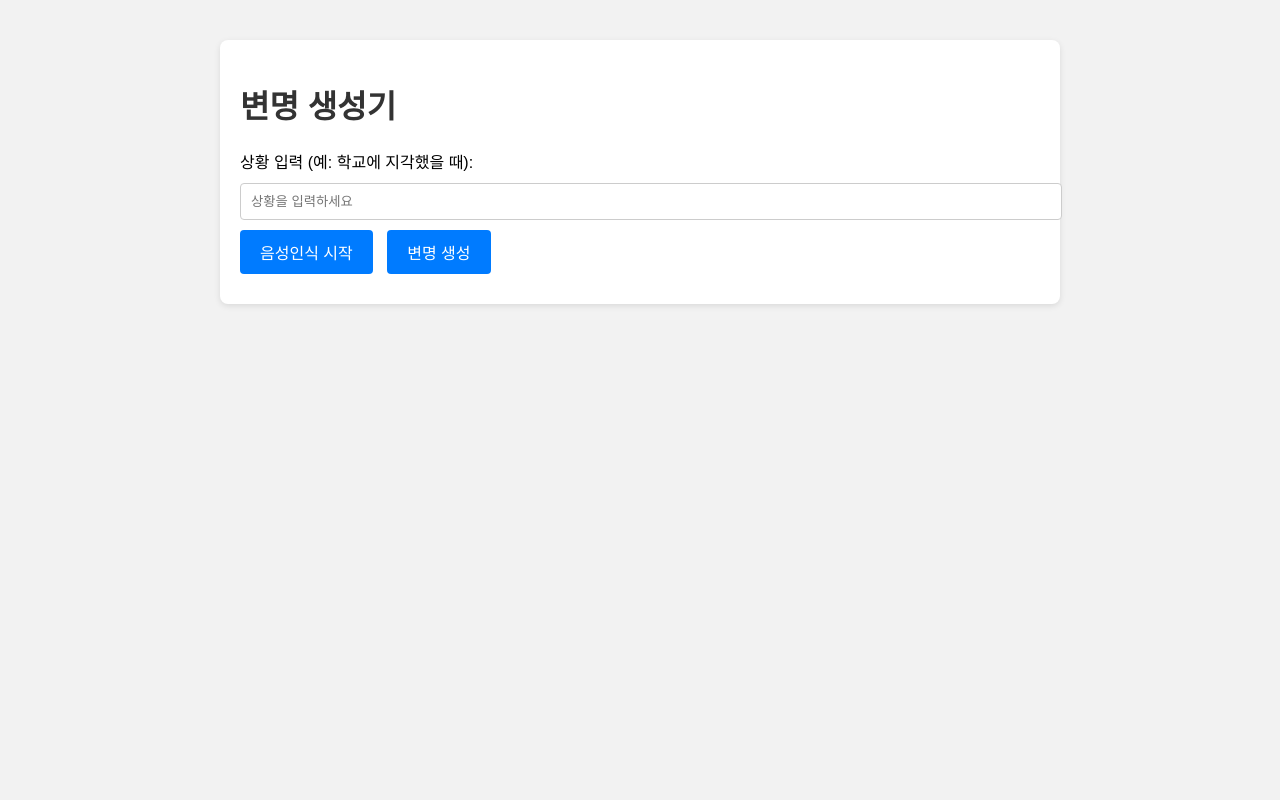
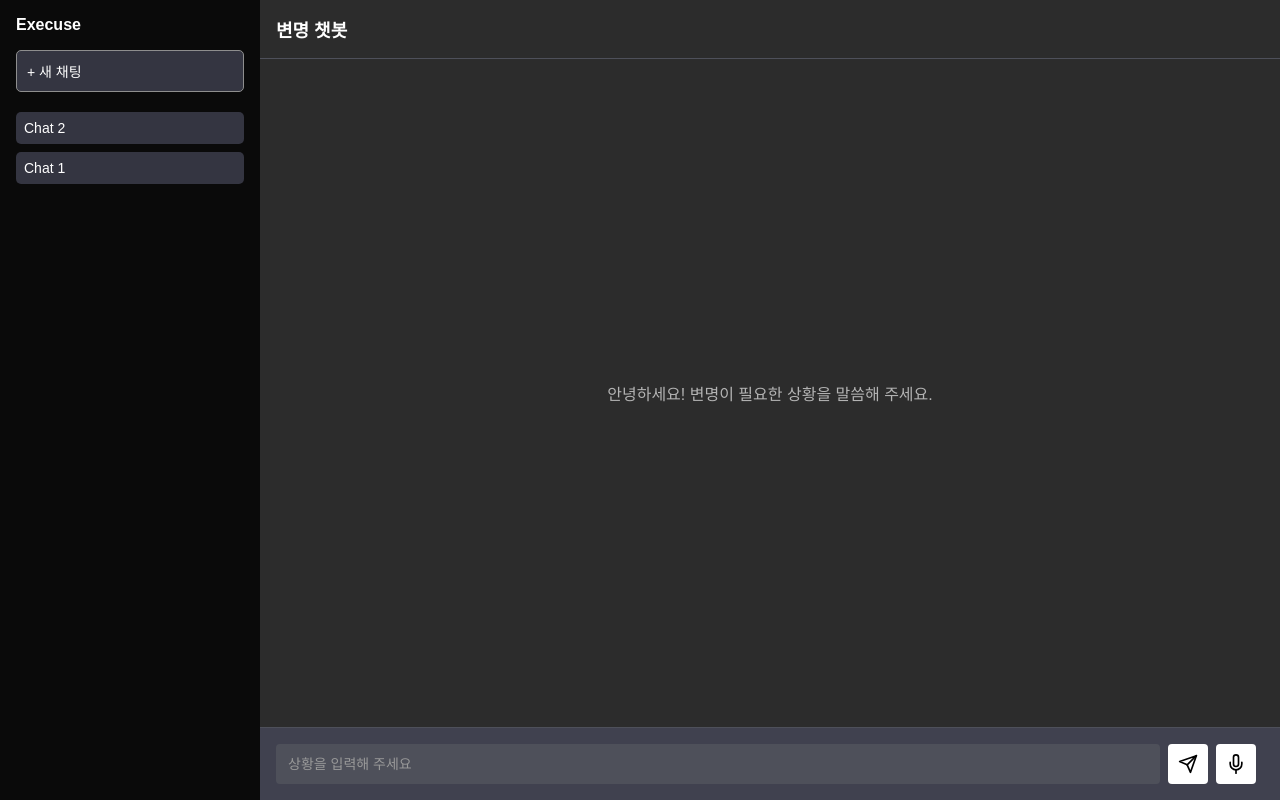
Before and after one commit to 3x-haust/2025_ScRaPYarD_Busan, a Flask app: page / in a window 1280 px wide. Run offline with Flask 3, Linux system fonts and the light colour scheme; some web fonts are replaced.

Commit message:
feat: chatbot +

```diff
--- a/app.py
+++ b/app.py
@@ -1,17 +1,38 @@
-from flask import Flask, render_template, request
+from flask import Flask, render_template, request, jsonify, redirect, url_for
+from flask_sqlalchemy import SQLAlchemy
+from datetime import datetime
 import requests
-import json
 
 app = Flask(__name__)
+app.config['SQLALCHEMY_DATABASE_URI'] = 'sqlite:///chat.db'
+app.config['SQLALCHEMY_TRACK_MODIFICATIONS'] = False
+db = SQLAlchemy(app)
 
 GEMINI_API_URL = "https://generativelanguage.googleapis.com/v1beta/models/gemini-2.0-flash:generateContent"
 API_KEY = "AIzaSyDaeq4-vLjj5iGhbsCwZEZFKtqOHXY0lSQ"
 
+class ChatSession(db.Model):
+    id = db.Column(db.Integer, primary_key=True)
+    created_at = db.Column(db.DateTime, default=datetime.utcnow)
+    messages = db.relationship('ChatMessage', backref='session', lazy=True)
+
+class ChatMessage(db.Model):
+    id = db.Column(db.Integer, primary_key=True)
+    sender = db.Column(db.String(10))
+    message = db.Column(db.Text)
+    timestamp = db.Column(db.DateTime, default=datetime.utcnow)
+    session_id = db.Column(db.Integer, db.ForeignKey('chat_session.id'), nullable=False)
+
+    def to_dict(self):
+        return {
+            "id": self.id,
+            "sender": self.sender,
+            "message": self.message,
+            "timestamp": self.timestamp.isoformat(),
+            "session_id": self.session_id
+        }
+
 def generate_excuse(situation: str) -> str:
-    """
-    주어진 상황에 대해 상상력이 넘치고 엉뚱하며, 웃음을 자아내는 변명을
-    Google Gemini API를 통해 생성합니다.
-    """
     prompt = f"""
 다음 상황에 대해 상상력이 넘치고 엉뚱하며, 웃음을 자아내는 재치있는 변명을 만들어줘.
 변명이 너무 길어서는 안돼.
@@ -27,33 +48,62 @@ A: 코끼리가 집 문을 막고 있어서, 밀고 나오느라 늦었어요.
             "parts": [{"text": prompt}]
         }]
     }
-
-    headers = {
-        "Content-Type": "application/json"
-    }
-
+    headers = {"Content-Type": "application/json"}
     try:
         response = requests.post(f"{GEMINI_API_URL}?key={API_KEY}", json=payload, headers=headers)
         response.raise_for_status()
         data = response.json()
-
         candidates = data.get("candidates")
         if candidates and isinstance(candidates, list) and len(candidates) > 0:
             excuse = candidates[0].get("content", {}).get("parts", [{}])[0].get("text")
             if excuse:
                 return excuse.strip()
-
-        return "변명을 생성할 수 없습니다. 응답 데이터: " + json.dumps(data, ensure_ascii=False)
+        return "변명을 생성할 수 없습니다."
     except Exception as e:
         return f"API 호출 중 오류가 발생했습니다: {e}"
 
-@app.route("/", methods=["GET", "POST"])
+@app.route('/')
 def index():
-    excuse = None
-    if request.method == "POST":
-        situation = request.form.get("situation", "")
-        excuse = generate_excuse(situation)
-    return render_template("index.html", excuse=excuse)
+    session_id = request.args.get('session_id', None)
+    messages = []
+    if session_id:
+        messages = ChatMessage.query.filter_by(session_id=session_id).order_by(ChatMessage.timestamp).all()
+    sessions = ChatSession.query.order_by(ChatSession.created_at.desc()).all()
+    return render_template('index.html', messages=messages, sessions=sessions, current_session_id=session_id)
 
-if __name__ == "__main__":
-    app.run(host="0.0.0.0", port=8443, debug=True)
+@app.route('/new_chat', methods=['GET'])
+def new_chat():
+    new_session = ChatSession()
+    db.session.add(new_session)
+    db.session.commit()
+    return redirect(url_for('index', session_id=new_session.id))
+
+@app.route('/generate', methods=['POST'])
+def generate():
+    data = request.get_json()
+    situation = data.get('situation', '')
+    session_id = data.get('session_id')
+    if not session_id:
+        return jsonify({"error": "session_id is required"}), 400
+
+    user_msg = ChatMessage(sender='user', message=situation, session_id=session_id)
+    db.session.add(user_msg)
+    db.session.commit()
+
+    excuse = generate_excuse(situation)
+
+    bot_msg = ChatMessage(sender='bot', message=excuse, session_id=session_id)
+    db.session.add(bot_msg)
+    db.session.commit()
+
+    return jsonify({"excuse": excuse})
+
+@app.route('/history', methods=['GET'])
+def history():
+    messages = ChatMessage.query.order_by(ChatMessage.timestamp).all()
+    return jsonify([msg.to_dict() for msg in messages])
+
+if __name__ == '__main__':
+    with app.app_context():
+        db.create_all()
+    app.run(host='0.0.0.0', port=8443, debug=True)
--- a/requirements.txt
+++ b/requirements.txt
@@ -1,2 +1,3 @@
-Flask
-requests
+Flask==2.2.5
+Flask_SQLAlchemy==3.0.3
+requests==2.31.0
--- a/templates/index.html
+++ b/templates/index.html
@@ -1,127 +1,194 @@
-<!doctype html>
+<!DOCTYPE html>
 <html lang="ko">
 <head>
   <meta charset="utf-8">
-  <title>변명 생성기</title>
+  <title>변명 챗봇 (Dark Mode)</title>
+  <meta name="viewport" content="width=device-width, initial-scale=1">
+  <link href="https://cdn.jsdelivr.net/gh/orioncactus/pretendard/dist/web/static/pretendard.css" rel="stylesheet">
   <style>
-    body {
-      font-family: Arial, sans-serif;
-      margin: 40px;
-      background: #f2f2f2;
-    }
-    .container {
-      max-width: 800px;
-      margin: auto;
-      background: #fff;
-      padding: 20px;
-      border-radius: 8px;
-      box-shadow: 0 2px 6px rgba(0,0,0,0.1);
-    }
-    h1, h2 {
-      color: #333;
-    }
-    input[type="text"] {
-      width: 100%;
-      padding: 10px;
-      margin-top: 10px;
-      border: 1px solid #ccc;
-      border-radius: 4px;
-    }
-    button {
-      padding: 10px 20px;
-      margin-top: 10px;
-      margin-right: 10px;
-      border: none;
-      border-radius: 4px;
-      background-color: #007BFF;
-      color: #fff;
-      font-size: 16px;
-      cursor: pointer;
-    }
-    button:hover {
-      background-color: #0056b3;
-    }
-    .excuse {
-      background: #fafafa;
-      padding: 20px;
-      border-radius: 4px;
-      margin-top: 20px;
-      white-space: pre-wrap;
-      border: 1px solid #e0e0e0;
-    }
-    .status {
-      margin-top: 10px;
-      color: #555;
+    * { margin: 0; padding: 0; box-sizing: border-box; }
+    body { font-family: 'Pretendard', sans-serif; background-color: #1c1b1b; color: #fff; display: flex; height: 100vh; overflow: hidden; }
+
+    .sidebar { width: 260px; background-color: #0a0a0a; display: flex; flex-direction: column; padding: 16px; }
+    .sidebar-header { margin-bottom: 16px; }
+    .sidebar-title { font-size: 16px; font-weight: 600; }
+    .new-chat { width: 100%; background-color: #343541; border: 1px solid #8e8e8e; border-radius: 5px; color: #fff; padding: 10px; margin-bottom: 20px; cursor: pointer; text-align: left; font-size: 14px; transition: background-color 0.2s; }
+    .new-chat:hover { background-color: #4e505a; }
+    .chat-history { flex: 1; overflow-y: auto; }
+    .chat-item { background-color: #343541; border-radius: 5px; padding: 8px; margin-bottom: 8px; font-size: 14px; cursor: pointer; transition: background-color 0.2s; }
+    .chat-item:hover { background-color: #4e505a; }
+
+    .main { flex: 1; display: flex; flex-direction: column; background-color: #2c2c2c; position: relative; }
+    .chat-header { padding: 16px; border-bottom: 1px solid #4e505a; background-color: #2c2c2c; display: flex; align-items: center; justify-content: space-between; }
+    .chat-header-title { font-size: 18px; font-weight: 600; }
+    .chat-body { flex: 1; overflow-y: auto; padding: 20px; position: relative; }
+    .empty-chat { position: absolute; top: 50%; left: 50%; transform: translate(-50%, -50%); font-size: 16px; color: #b3b3b3; text-align: center; pointer-events: none; }
+
+    .chat-input { border-top: 1px solid #4e505a; padding: 16px; background-color: #40414f; display: flex; align-items: center; }
+    .chat-input input[type="text"] { flex: 1; border: none; border-radius: 4px; padding: 12px; margin-right: 8px; background-color: #4e505a; color: #fff; font-size: 14px; }
+    .chat-input input[type="text"]::placeholder { color: #999; }
+    .chat-input button { border: none; border-radius: 4px; padding: 10px; background-color: #ffffff; color: #000; cursor: pointer; margin-right: 8px; transition: background-color 0.2s; display: flex; align-items: center; justify-content: center; }
+    .chat-input button:hover { background-color: #f0f0f0; }
+    .chat-input button svg { width: 20px; height: 20px; }
+
+    .message { display: flex; margin-bottom: 16px; font-size: 14px; line-height: 1.5; }
+    .message.user { justify-content: flex-end; }
+    .message.bot { justify-content: flex-start; }
+    .bubble { background-color: #444654; color: #fff; padding: 12px 16px; border-radius: 8px; max-width: 80%; word-wrap: break-word; white-space: pre-wrap; }
+    .message.user .bubble { background-color: #444654; }
+
+
+    .code-bubble { background-color: #2f2f3a !important; padding: 0 !important; }
+    .code-bubble pre { margin: 0; padding: 12px 16px; overflow-x: auto; font-family: "Fira Code", monospace; font-size: 13px; color: #fff; background: transparent; }
+    .code-bubble code { background: transparent; color: #fff; }
+
+    @media (max-width: 768px) {
+      .sidebar { display: none; }
+      .main { width: 100%; background-color: #2c2c2c !important; }
+      body { background-color: #2c2c2c !important; }
+      .chat-header { padding: 12px; }
+      .chat-header-title { font-size: 16px; }
+      .chat-body { padding: 12px; }
+      .chat-input { padding: 12px; }
+      .chat-input input[type="text"] { padding: 10px; }
+      .chat-input button { padding: 10px; }
     }
   </style>
 </head>
 <body>
-  <div class="container">
-    <h1>변명 생성기</h1>
-    <form method="POST" id="excuseForm">
-      <label for="situation">상황 입력 (예: 학교에 지각했을 때):</label>
-      <input type="text" id="situation" name="situation" placeholder="상황을 입력하세요" required>
-      <button type="button" onclick="startRecognition()">음성인식 시작</button>
-      <button type="submit">변명 생성</button>
-    </form>
-    <div id="status" class="status"></div>
-    {% if excuse %}
-      <div class="excuse">
-        <h2>생성된 변명:</h2>
-        <p>{{ excuse | safe }}</p>
+  <div class="sidebar">
+    <div class="sidebar-header">
+      <span class="sidebar-title">Execuse</span>
+    </div>
+    <button class="new-chat" onclick="location.href='/new_chat'">+ 새 채팅</button>
+    <div class="chat-history">
+      {% for s in sessions %}
+      <div class="chat-item" onclick="location.href='/?session_id={{ s.id }}'">
+        Chat {{ s.id }}
       </div>
-    {% endif %}
+      {% endfor %}
+    </div>
+  </div>
+
+  <div class="main">
+    <div class="chat-header">
+      <div class="chat-header-title">변명 챗봇</div>
+    </div>
+    <div class="chat-body" id="chatBody">
+      {% if messages|length == 0 %}
+      <div class="empty-chat" id="emptyChat">
+        안녕하세요! 변명이 필요한 상황을 말씀해 주세요.
+      </div>
+      {% else %}
+      {% for msg in messages %}
+      <div class="message {{ msg.sender }}">
+        <div class="bubble">{{ msg.message }}</div>
+      </div>
+      {% endfor %}
+      {% endif %}
+    </div>
+
+    <div class="chat-input">
+      <input type="text" id="situationInput" placeholder="상황을 입력해 주세요" required>
+      <button onclick="sendMessage()">
+        <svg xmlns="http://www.w3.org/2000/svg" fill="none" stroke="currentColor" stroke-linecap="round" stroke-linejoin="round" stroke-width="2" viewBox="0 0 24 24">
+          <path d="M22 2L11 13"></path>
+          <path d="M22 2L15 22L11 13L2 9L22 2Z"></path>
+        </svg>
+      </button>
+      <button onclick="startRecognition()">
+        <svg xmlns="http://www.w3.org/2000/svg" fill="none" stroke="currentColor" stroke-linecap="round" stroke-linejoin="round" stroke-width="2" viewBox="0 0 24 24">
+          <path d="M12 1a3 3 0 00-3 3v8a3 3 0 006 0V4a3 3 0 00-3-3z"></path>
+          <path d="M19 10v2a7 7 0 11-14 0v-2"></path>
+          <path d="M12 19v4"></path>
+        </svg>
+      </button>
+    </div>
   </div>
 
   <script>
-    let recognition = null;  // 전역 변수로 음성인식 객체를 선언합니다.
+    var currentSessionId = "{{ current_session_id }}";
+    let recognition = null;
+
+    window.addEventListener('DOMContentLoaded', () => {
+      const inputEl = document.getElementById('situationInput');
+      inputEl.addEventListener('keydown', function(event) {
+        if (event.key === 'Enter') {
+          event.preventDefault();
+          sendMessage();
+        }
+      });
+      document.getElementById('chatBody').addEventListener('click', function() {
+        inputEl.focus();
+      });
+    });
+
+    function addMessage(sender, text, isCode=false) {
+      const emptyChatEl = document.getElementById('emptyChat');
+      if (emptyChatEl) emptyChatEl.remove();
+      const msgEl = document.createElement('div');
+      msgEl.classList.add('message', sender);
+      const bubbleEl = document.createElement('div');
+      bubbleEl.classList.add('bubble');
+      bubbleEl.textContent = text;
+      msgEl.appendChild(bubbleEl);
+      document.getElementById('chatBody').appendChild(msgEl);
+      const chatBody = document.getElementById('chatBody');
+      chatBody.scrollTop = chatBody.scrollHeight;
+    }
+
+    function sendMessage() {
+      const inputEl = document.getElementById('situationInput');
+      let text = inputEl.value.trim();
+      if (!text) return;
+      addMessage('user', text);
+      inputEl.value = '';
+      fetch('/generate', {
+        method: 'POST',
+        headers: { 'Content-Type': 'application/json' },
+        body: JSON.stringify({ situation: text, session_id: currentSessionId })
+      })
+      .then(response => response.json())
+      .then(data => {
+        addMessage('bot', data.excuse);
+      })
+      .catch(error => {
+        console.error('Error:', error);
+        addMessage('bot', '오류가 발생했습니다.');
+      });
+    }
 
     function startRecognition() {
       const SpeechRecognition = window.SpeechRecognition || window.webkitSpeechRecognition;
-      const statusDiv = document.getElementById("status");
       if (!SpeechRecognition) {
         alert("이 브라우저는 음성 인식을 지원하지 않습니다.");
         return;
       }
-
-      if (recognition) {
-        recognition.stop();
-      }
-
+      if (recognition) recognition.stop();
       recognition = new SpeechRecognition();
       recognition.lang = "ko-KR";
       recognition.interimResults = false;
-      recognition.maxAlternatives = 1;
-
-      recognition.onstart = function() {
-        statusDiv.textContent = "음성 인식 중...";
+      recognition.continuous = false;
+      let finalTranscript = "";
+      recognition.onresult = function(event) {
+        for (let i = event.resultIndex; i < event.results.length; i++) {
+          if (event.results[i].isFinal) {
+            finalTranscript += event.results[i][0].transcript;
+          }
+        }
       };
-
-      recognition.onresult = function(event) {
-        const transcript = event.results[0][0].transcript;
-        document.getElementById("situation").value = transcript;
+      recognition.onend = function() {
+        document.getElementById("situationInput").value = finalTranscript;
+        recognition = null;
       };
-
       recognition.onerror = function(event) {
         console.error("음성 인식 오류:", event.error);
-        statusDiv.textContent = "음성 인식 오류: " + event.error;
       };
-
-      recognition.onend = function() {
-        statusDiv.textContent = "음성 인식이 종료되었습니다.";
-      };
-
       recognition.start();
     }
 
-    function stopRecognition() {
-      const statusDiv = document.getElementById("status");
-      if (recognition) {
-        recognition.stop();
-        recognition = null;
-        statusDiv.textContent = "음성 인식이 중단되었습니다. 즉시 전송합니다.";
-      }
-      document.getElementById("excuseForm").submit();
+    function newChat() {
+      location.href = "/new_chat";
     }
   </script>
 </body>
```
Also changed, not shown: docker-compose.yml (+9 -3 lines), instance/chat.db (added), 1 other file.
